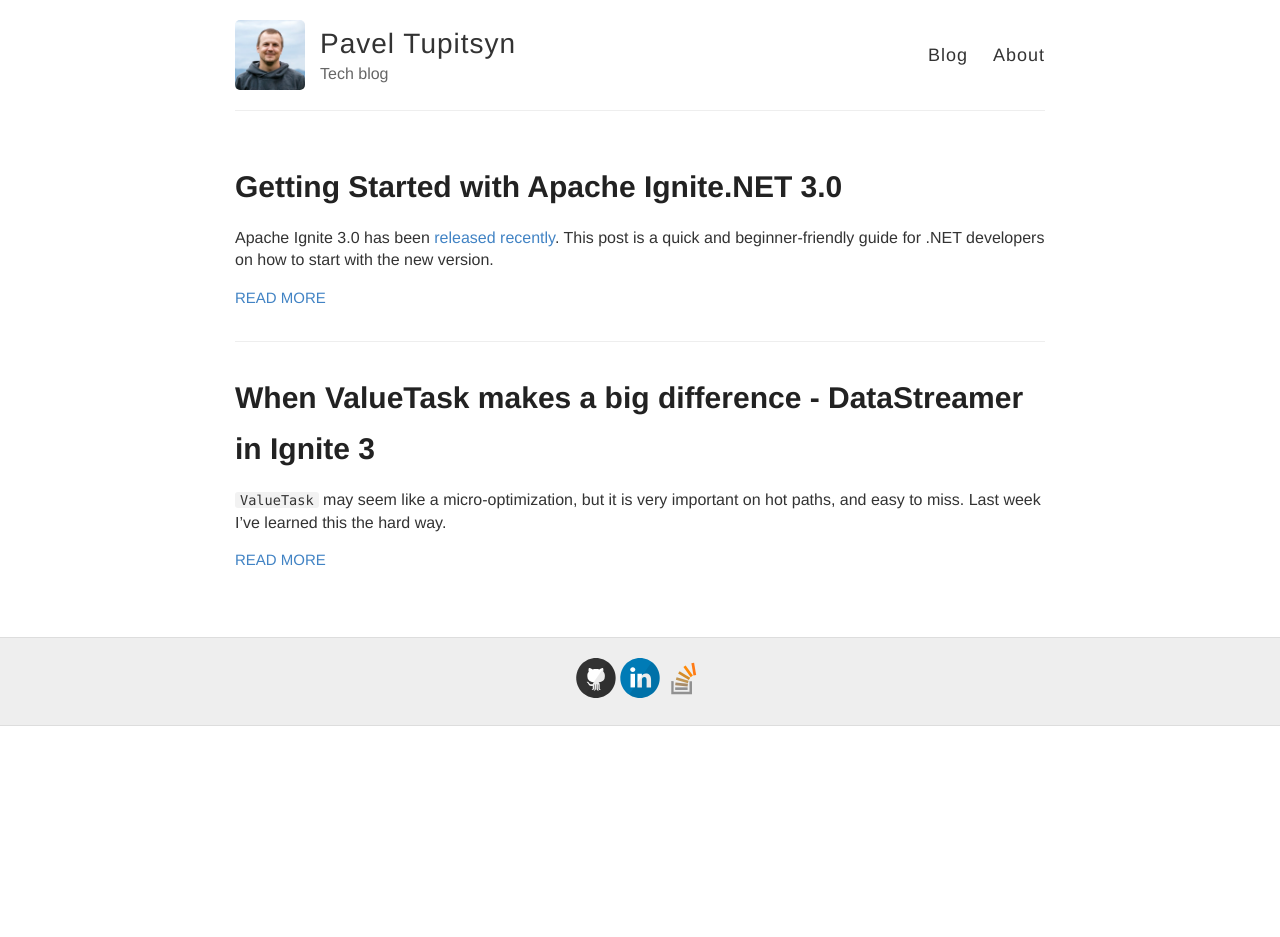
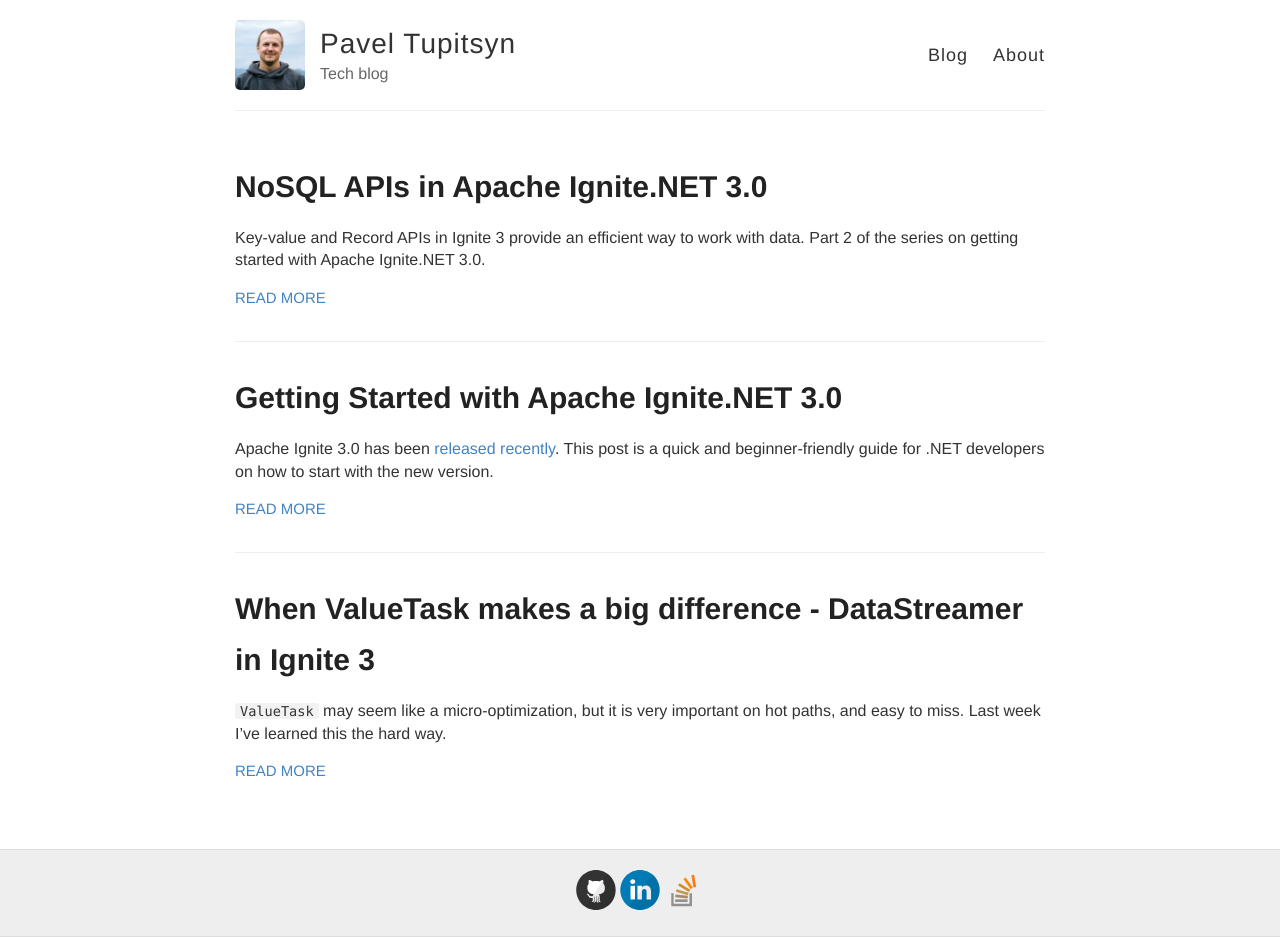
Before and after one commit to ptupitsyn/ptupitsyn.github.io, a Jekyll site: the page built from index.html, in a window 1280 px wide. Built offline with Jekyll 4.4.1, drawn with Linux system fonts in a browser that asks for light colours; before the commit the page ends 900 px from its top, so only the background shows below that.

Commit message:
NoSQL in Ignite.NET 3

```diff
--- /dev/null
+++ b/_posts/2025-03-31-NoSQL-in-Apache-Ignite-Net-3.md
@@ -0,0 +1,17 @@
+---
+layout: post
+title: NoSQL APIs in Apache Ignite.NET 3.0
+---
+
+Key-value and Record APIs in Ignite 3 provide an efficient way to work with data.
+Part 2 of the series on getting started with Apache Ignite.NET 3.0.
+
+* [Part 1: Getting Started](https://ptupitsyn.github.io/Getting-Started-With-Apache-Ignite-Net-3/)
+* Part 2: NoSQL API (this post)
+* Part 3: SQL (TBD)
+* Part 4: LINQ (TBD)
+* Part 5: Compute (TBD)
+* Part 6: Data Streamer (TBD)
+* Part 7: Clustering (TBD)
+
+# SQL, NoSQL, what is this about?
```
Also changed, not shown: _posts/2025-03-19-Getting-Started-With-Apache-Ignite-Net-3.md (+1 -1 lines).
